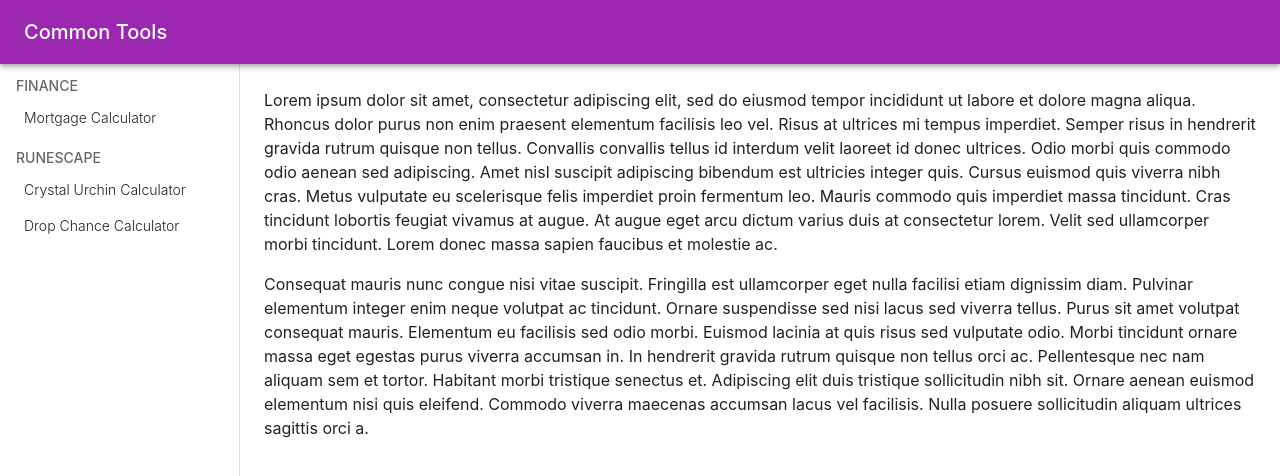
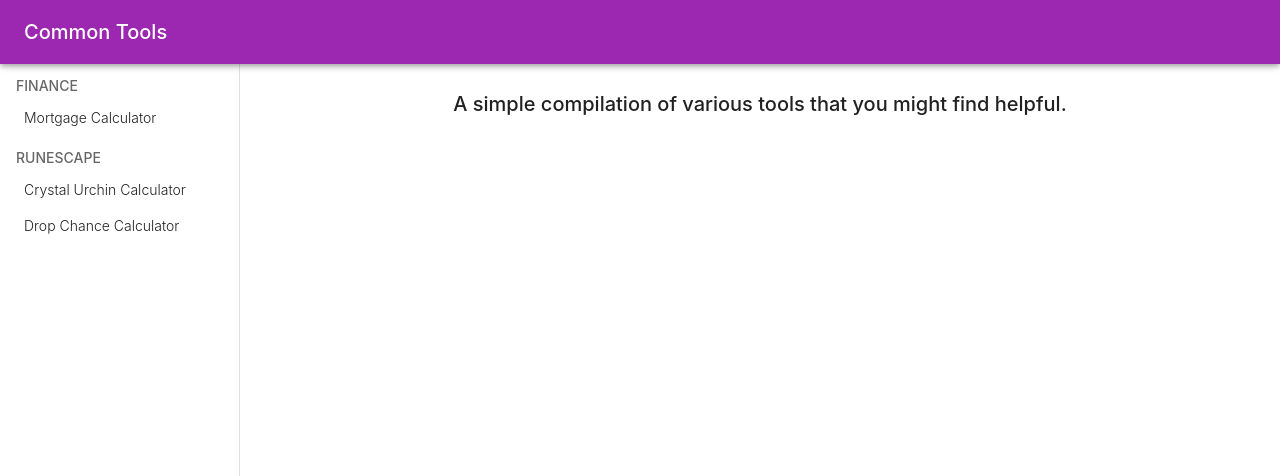
Before and after one commit to chrisBas/track-assist, a React (Create React App) app: page / in a window 1280 px wide. Shown: the top 476 px of the page. Built offline with nearby package versions, Linux system fonts and the light colour scheme.

Commit message:
create github pages dir

```diff
--- a/package.json
+++ b/package.json
@@ -24,7 +24,7 @@
   },
   "scripts": {
     "start": "react-scripts start",
-    "build": "react-scripts build",
+    "build": "BUILD_PATH='./docs' react-scripts build",
     "test": "react-scripts test",
     "eject": "react-scripts eject"
   },
--- a/src/page/Home.tsx
+++ b/src/page/Home.tsx
@@ -1,36 +1,18 @@
-import { Box, Typography } from "@mui/material";
+import { Container, Typography } from "@mui/material";
 
 export default function Home() {
   return (
-    <Box>
-      <Typography paragraph>
-        Lorem ipsum dolor sit amet, consectetur adipiscing elit, sed do eiusmod
-        tempor incididunt ut labore et dolore magna aliqua. Rhoncus dolor purus
-        non enim praesent elementum facilisis leo vel. Risus at ultrices mi
-        tempus imperdiet. Semper risus in hendrerit gravida rutrum quisque non
-        tellus. Convallis convallis tellus id interdum velit laoreet id donec
-        ultrices. Odio morbi quis commodo odio aenean sed adipiscing. Amet nisl
-        suscipit adipiscing bibendum est ultricies integer quis. Cursus euismod
-        quis viverra nibh cras. Metus vulputate eu scelerisque felis imperdiet
-        proin fermentum leo. Mauris commodo quis imperdiet massa tincidunt. Cras
-        tincidunt lobortis feugiat vivamus at augue. At augue eget arcu dictum
-        varius duis at consectetur lorem. Velit sed ullamcorper morbi tincidunt.
-        Lorem donec massa sapien faucibus et molestie ac.
+    <Container
+      sx={{
+        height: "calc(100vh - 64px - 24px - 24px)",
+        justifyContent: "center",
+        alignItems: "middle",
+        display: "flex",
+      }}
+    >
+      <Typography variant="h6">
+        A simple compilation of various tools that you might find helpful.
       </Typography>
-      <Typography paragraph>
-        Consequat mauris nunc congue nisi vitae suscipit. Fringilla est
-        ullamcorper eget nulla facilisi etiam dignissim diam. Pulvinar elementum
-        integer enim neque volutpat ac tincidunt. Ornare suspendisse sed nisi
-        lacus sed viverra tellus. Purus sit amet volutpat consequat mauris.
-        Elementum eu facilisis sed odio morbi. Euismod lacinia at quis risus sed
-        vulputate odio. Morbi tincidunt ornare massa eget egestas purus viverra
-        accumsan in. In hendrerit gravida rutrum quisque non tellus orci ac.
-        Pellentesque nec nam aliquam sem et tortor. Habitant morbi tristique
-        senectus et. Adipiscing elit duis tristique sollicitudin nibh sit.
-        Ornare aenean euismod elementum nisi quis eleifend. Commodo viverra
-        maecenas accumsan lacus vel facilisis. Nulla posuere sollicitudin
-        aliquam ultrices sagittis orci a.
-      </Typography>
-    </Box>
+    </Container>
   );
 }
```
Also changed, not shown: 14 other files (tests, documents, lock files or other folders).
